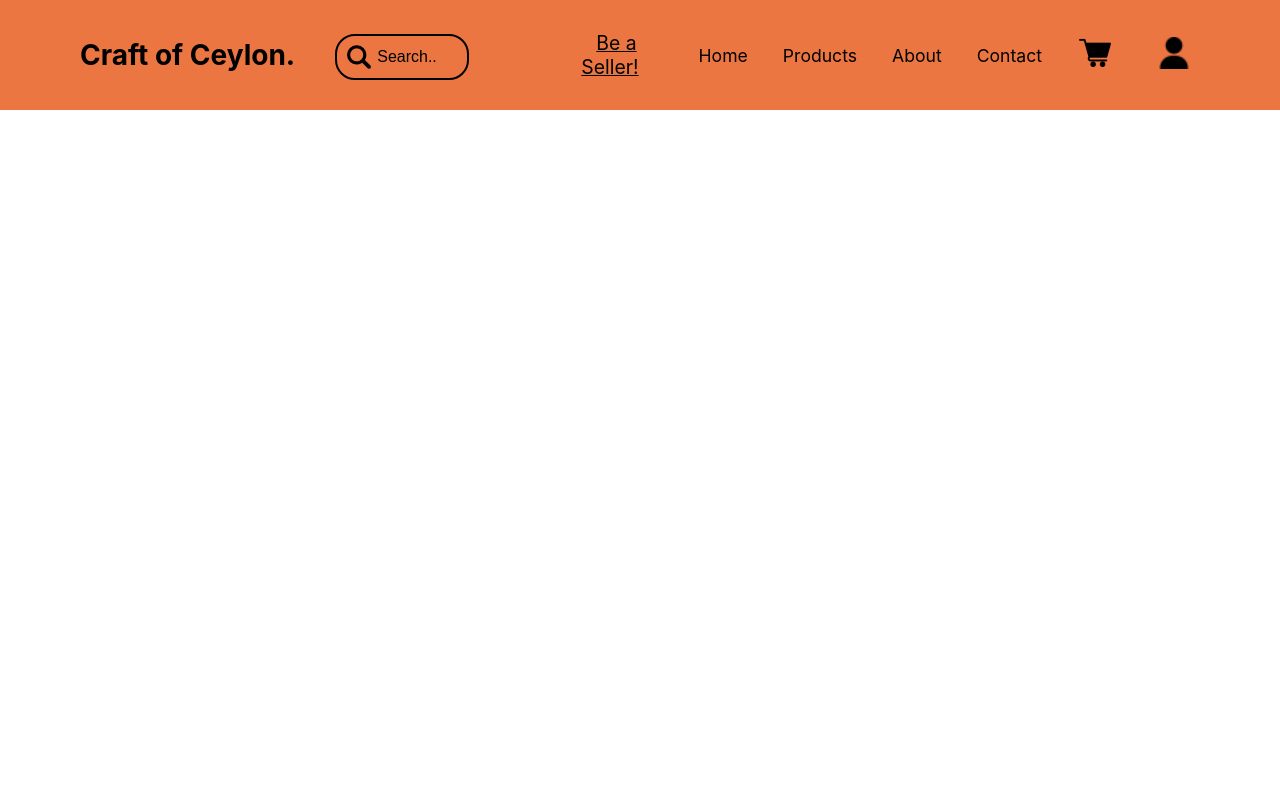
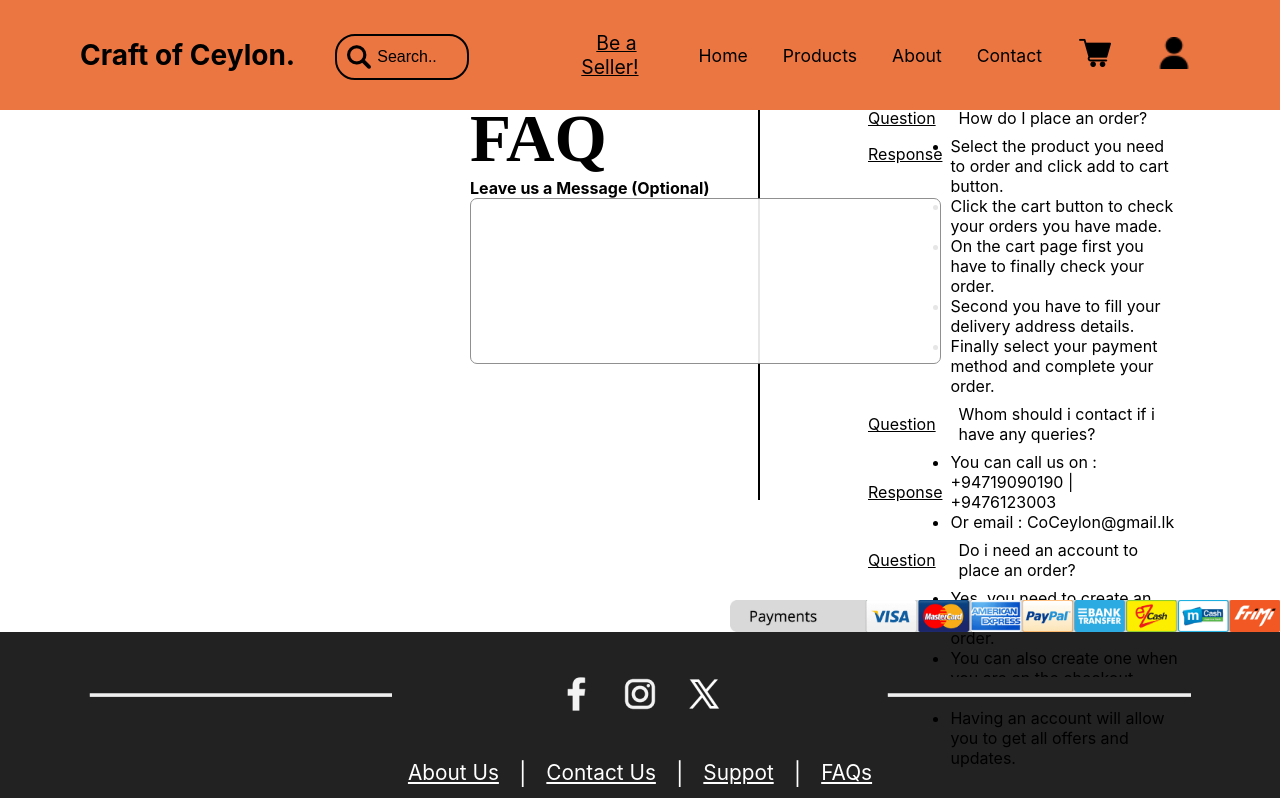
Before and after one commit to BilalHamza7/Crafts-Of-Ceylonzip, a React (Create React App) app: page /faq in a window 1280 px wide. Shown: the top 798 px of the page. Built offline with nearby package versions, Linux system fonts and the light colour scheme.

Commit message:
azwar- added Faq, removed faq css

```diff
--- a/src/pages/Faq.js
+++ b/src/pages/Faq.js
@@ -1,15 +1,65 @@
 import React from 'react'
-import NavigationBar from '../components/NavigationBar1'
+import NavigationBar1 from '../components/NavigationBar1'
 import Footer from '../components/Footer';
 import '../styles/faq.css'
 
 export default function Faq() {
   return (
     <div>
-        <NavigationBar/>
-        <div className='newFaqs'>
+        <NavigationBar1/>
+        <div style={{display:"flex",height:"50vh", padding:"100px 100px 100px 220px"}}>
+            <div style={{width:"30%", paddingLeft:"250px", borderRight:"2px solid black"}}>
+                <h1 style={{fontFamily:"serif",fontSize:"420%",margin:"0"}}>FAQ</h1>
+                <h4>Leave us a Message (Optional)</h4>
+                <textarea rows="10" cols="55" style={{ resize: "none" , padding:"7px", borderRadius:"7px" , border: "1px rgb(133, 132, 132) solid", opacity:"0.9"}}></textarea>
+
+            </div>
+            <div style={{width:"40%" , paddingLeft:"100px"}}>
+
+            <table style={{ borderCollapse: "collapse", width: "100%"}}>
+                <tr>
+                    <td style={{padding: "8px" , textDecoration:"underline"}}>Question</td>
+                    <td style={{padding: "8px" }}>How do I place an order?</td>
+                </tr>
+                <tr>
+                    <td style={{ padding: "8px" , verticalAlign:"top" , textDecoration:"underline"}}>Response</td>
+                    <td>
+                        <ul>
+                            <li>Select the product you need to order and click add to cart button.</li>
+                            <li>Click the cart button to check your orders you have made.</li>
+                            <li>On the cart page first you have to finally check your order.</li>
+                            <li>Second you have to fill your delivery address details.</li>
+                            <li>Finally select your payment method and complete your order.</li>
+                        </ul>
+                    </td>
+                </tr>
+                <tr>
+                    <td style={{ padding: "8px" , textDecoration:"underline"}}>Question</td>
+                    <td style={{ padding: "8px" }}>Whom should i contact if i have any queries?</td>
+                </tr>
+                <tr>
+                    <td style={{ padding: "8px" , textDecoration:"underline"}}>Response</td>
+                    <ul>
+                        <li>You can call us on :  +94719090190  |  +9476123003</li>
+                        <li>Or email :  CoCeylon@gmail.lk</li>
+                    </ul>
+                </tr>
+                <tr>
+                    <td style={{ padding: "8px" , textDecoration:"underline"}}>Question</td>
+                    <td style={{ padding: "8px" }}>Do i need an account to place an order?</td>
+                </tr>
+                <tr>
+                    <td style={{ padding: "8px", verticalAlign:"top" , textDecoration:"underline"}}>Response</td>
+                    <ul>
+                        <li>Yes, you need to create an account before you place an order.</li>
+                        <li>You can also create one when you are on the checkout page.</li>
+                        <li>Having an account will allow you to get all offers and updates.</li>
+                    </ul>
+
+                </tr>
+            </table>
+         </div>
         </div>
-
         <Footer/>
     </div>
   )
```
Also changed, not shown: 1 other file (tests, documents, lock files or other folders).
